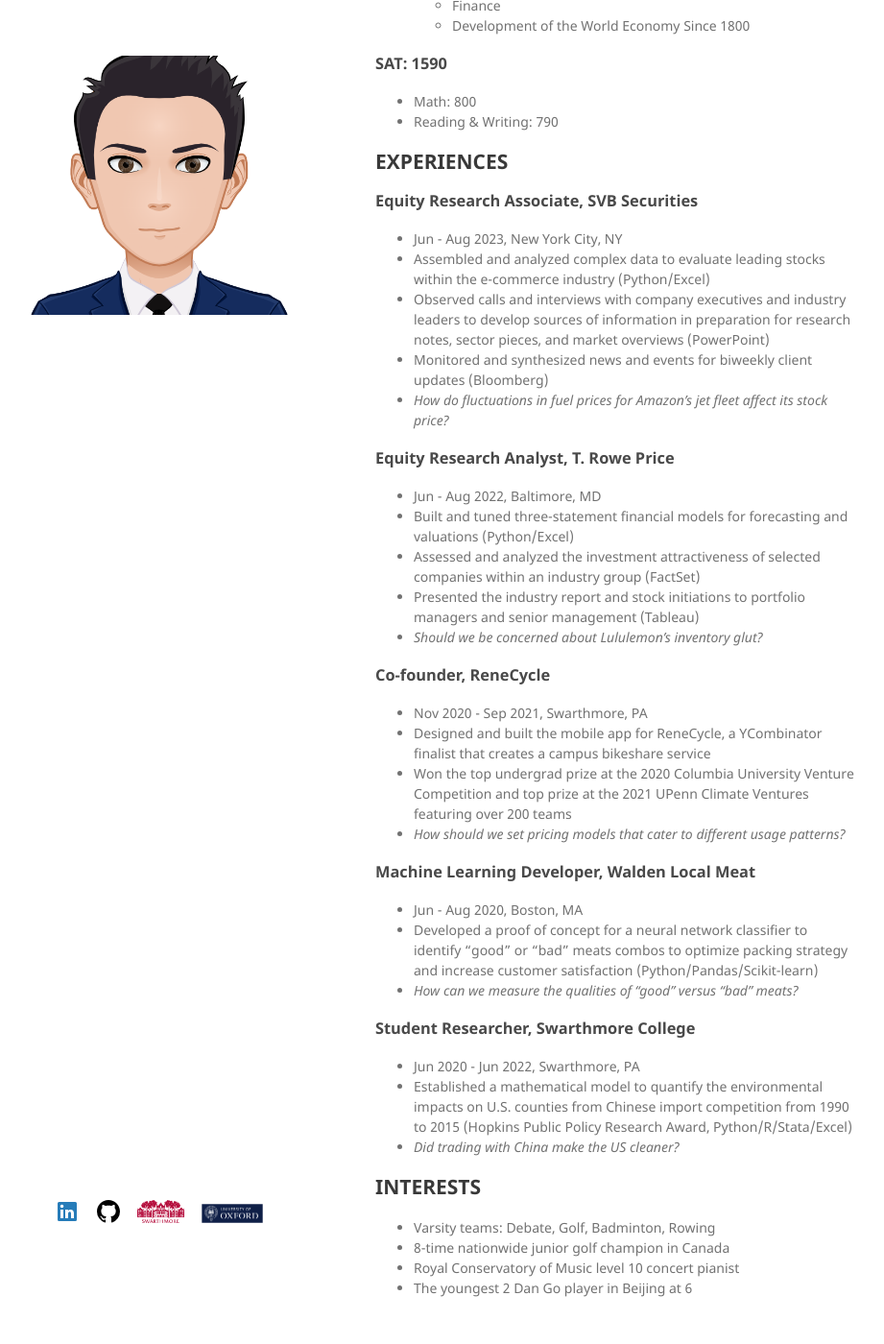
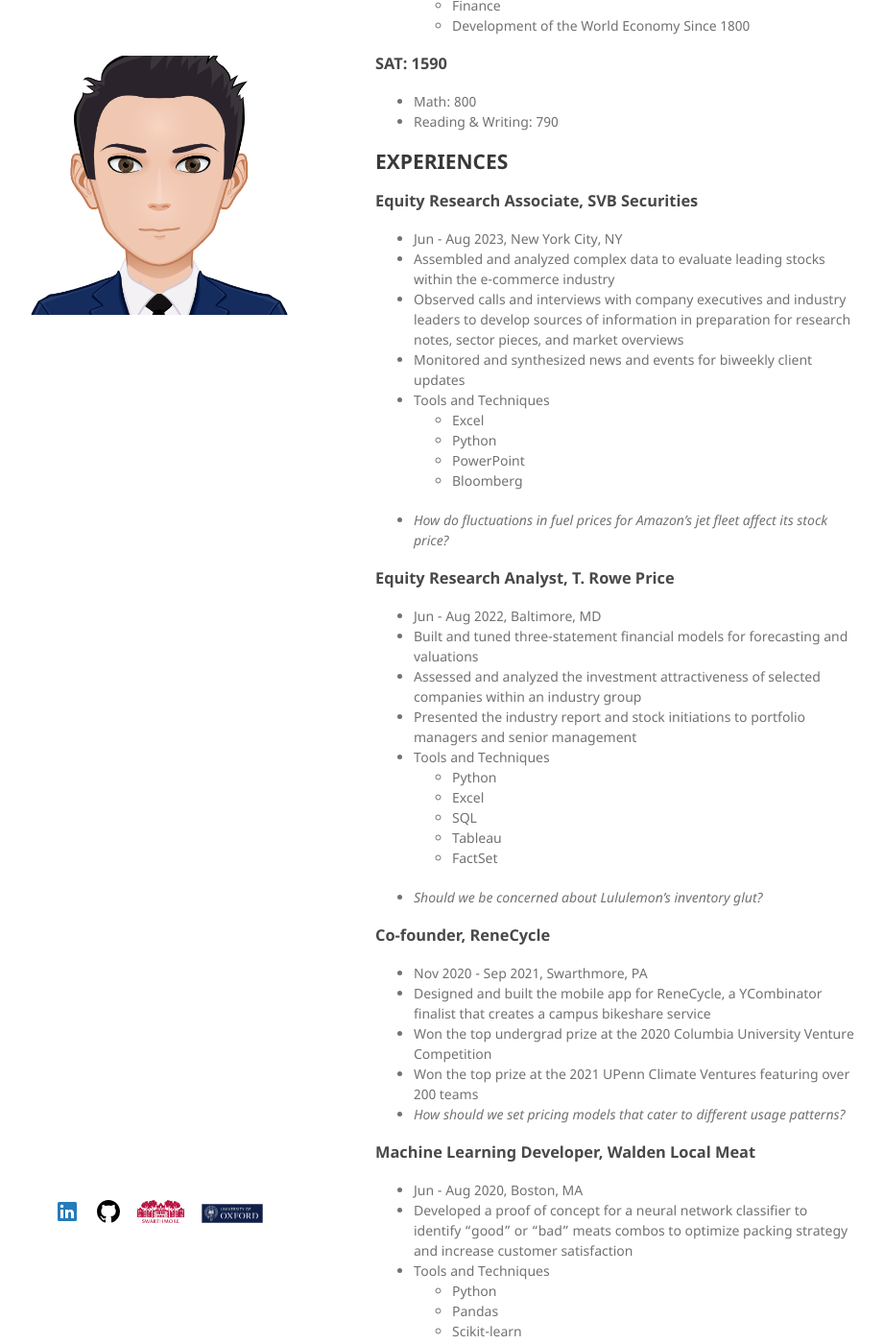
Before and after one commit to henrylei2000/henrylei2000.github.io, a Jekyll site: the page built from index.md, in a window 1280 px wide and 1400 px high, scrolled down 1304 px. Shown: the whole window at 96% size, without its empty margins (179-1100 px from the left). Built offline with Jekyll 4.4.1, drawn with Linux system fonts in a browser that asks for light colours; our own code applies the rules of GitHub Pages for plain Markdown files; some of the changed text lies outside the part shown.

Commit message:
tools and techniques

```diff
--- a/index.md
+++ b/index.md
@@ -59,32 +59,57 @@
 ## EXPERIENCES
 ### Equity Research Associate, SVB Securities
 - Jun - Aug 2023, New York City, NY
-- Assembled and analyzed complex data to evaluate leading stocks within the e-commerce industry (Python/Excel)
-- Observed calls and interviews with company executives and industry leaders to develop sources of information in preparation for research notes, sector pieces, and market overviews (PowerPoint)
-- Monitored and synthesized news and events for biweekly client updates (Bloomberg)
+- Assembled and analyzed complex data to evaluate leading stocks within the e-commerce industry
+- Observed calls and interviews with company executives and industry leaders to develop sources of information in preparation for research notes, sector pieces, and market overviews
+- Monitored and synthesized news and events for biweekly client updates
+- Tools and Techniques
+  - Excel
+  - Python
+  - PowerPoint
+  - Bloomberg
 - _How do fluctuations in fuel prices for Amazon’s jet fleet affect its stock price?_
 
 ### Equity Research Analyst, T. Rowe Price
 - Jun - Aug 2022, Baltimore, MD
-- Built and tuned three-statement financial models for forecasting and valuations (Python/Excel)
-- Assessed and analyzed the investment attractiveness of selected companies within an industry group (FactSet)
-- Presented the industry report and stock initiations to portfolio managers and senior management (Tableau)
+- Built and tuned three-statement financial models for forecasting and valuations
+- Assessed and analyzed the investment attractiveness of selected companies within an industry group
+- Presented the industry report and stock initiations to portfolio managers and senior management
+- Tools and Techniques
+  - Python
+  - Excel
+  - SQL
+  - Tableau
+  - FactSet
 - _Should we be concerned about Lululemon’s inventory glut?_
 
 ### Co-founder, ReneCycle
 - Nov 2020 - Sep 2021, Swarthmore, PA
 - Designed and built the mobile app for ReneCycle, a YCombinator finalist that creates a campus bikeshare service
-- Won the top undergrad prize at the 2020 Columbia University Venture Competition and top prize at the 2021 UPenn Climate Ventures featuring over 200 teams
+- Won the top undergrad prize at the 2020 Columbia University Venture Competition
+- Won the top prize at the 2021 UPenn Climate Ventures featuring over 200 teams
 - _How should we set pricing models that cater to different usage patterns?_
 
 ### Machine Learning Developer, Walden Local Meat
 - Jun - Aug 2020, Boston, MA
-- Developed a proof of concept for a neural network classifier to identify "good" or "bad" meats combos to optimize packing strategy and increase customer satisfaction (Python/Pandas/Scikit-learn)
+- Developed a proof of concept for a neural network classifier to identify "good" or "bad" meats combos to optimize packing strategy and increase customer satisfaction
+- Tools and Techniques
+  - Python
+  - Pandas
+  - Scikit-learn
+  - Agile Scrum Methodology
+  - Atlassian Confluence and Jira
 - _How can we measure the qualities of "good" versus "bad" meats?_
 
 ### Student Researcher, Swarthmore College
 - Jun 2020 - Jun 2022, Swarthmore, PA
-- Established a mathematical model to quantify the environmental impacts on U.S. counties from Chinese import competition from 1990 to 2015 (Hopkins Public Policy Research Award, Python/R/Stata/Excel)
+- Established a mathematical model to quantify the environmental impacts on U.S. counties from Chinese import competition from 1990 to 2015
+- Hopkins Public Policy Research Award
+- Tools and Techniques
+  - Python
+  - R
+  - Stata
+  - Excel
+  - LaTeX
 - _Did trading with China make the US cleaner?_
 
 ## INTERESTS
```
